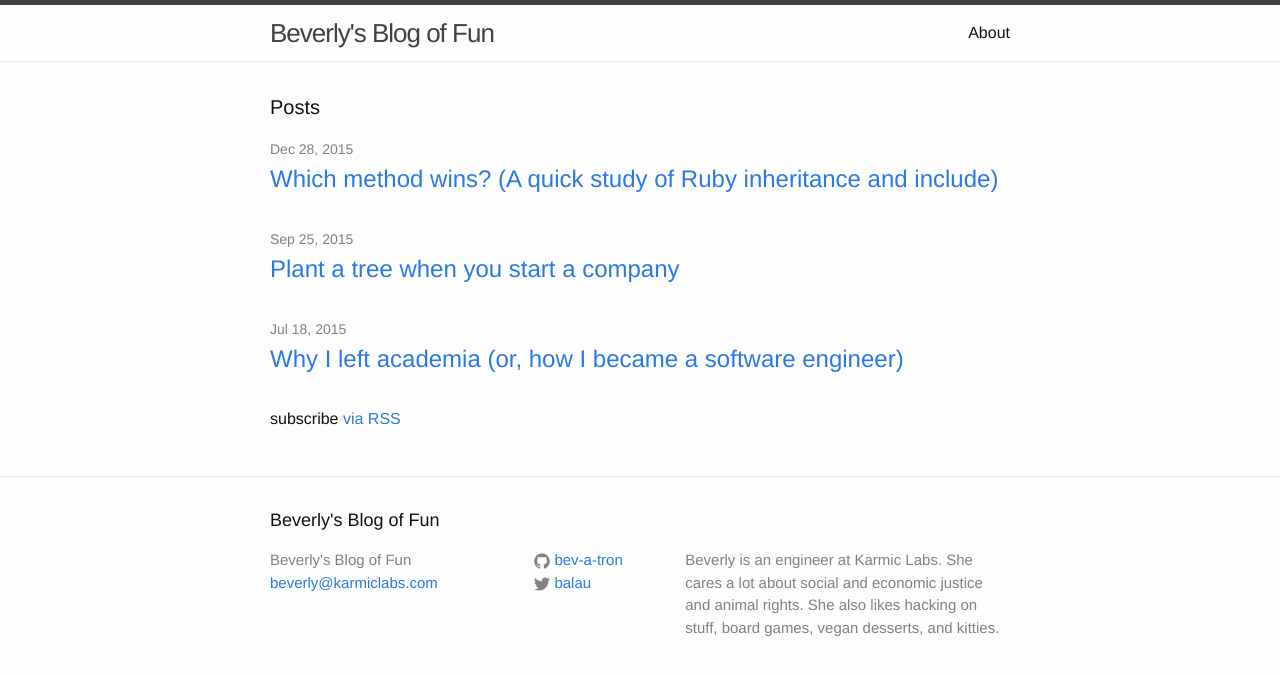
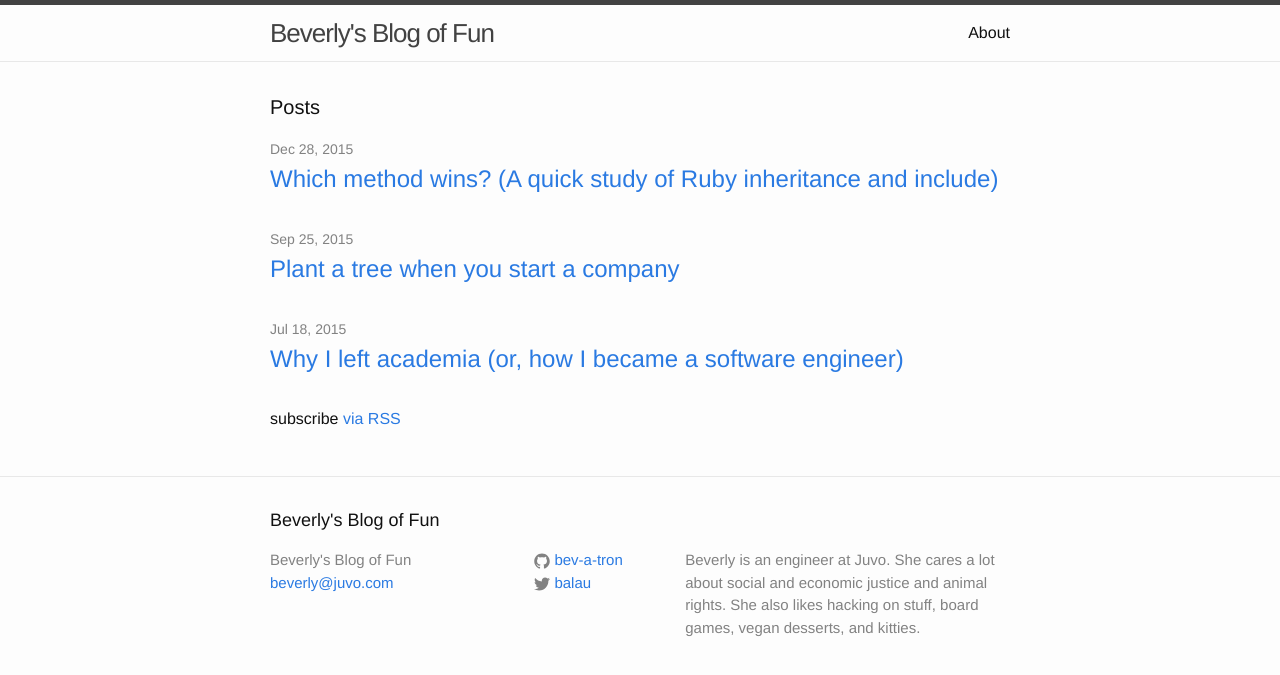
Before and after one commit to bev-a-tron/bev-a-tron.github.io, a Jekyll site: the page built from index.html, in a window 1280 px wide. Shown: the top 675 px of the page. Built offline with Jekyll 4.4.1, drawn with Linux system fonts in a browser that asks for light colours.

Commit message:
Update Karmic -> Juvo

```diff
--- a/_config.yml
+++ b/_config.yml
@@ -1,8 +1,8 @@
 # Site settings
 title: Beverly's Blog of Fun
-email: beverly@karmiclabs.com
+email: beverly@juvo.com
 description: >
-  Beverly is an engineer at Karmic Labs. She cares a lot about social and economic justice and animal rights. She also likes hacking on stuff, board games, vegan desserts, and kitties.
+  Beverly is an engineer at Juvo. She cares a lot about social and economic justice and animal rights. She also likes hacking on stuff, board games, vegan desserts, and kitties.
 baseurl: "" # the subpath of your site, e.g. /blog/
 url: "https://bev-a-tron.github.io" # the base hostname & protocol for your site
 twitter_username: balau
```
